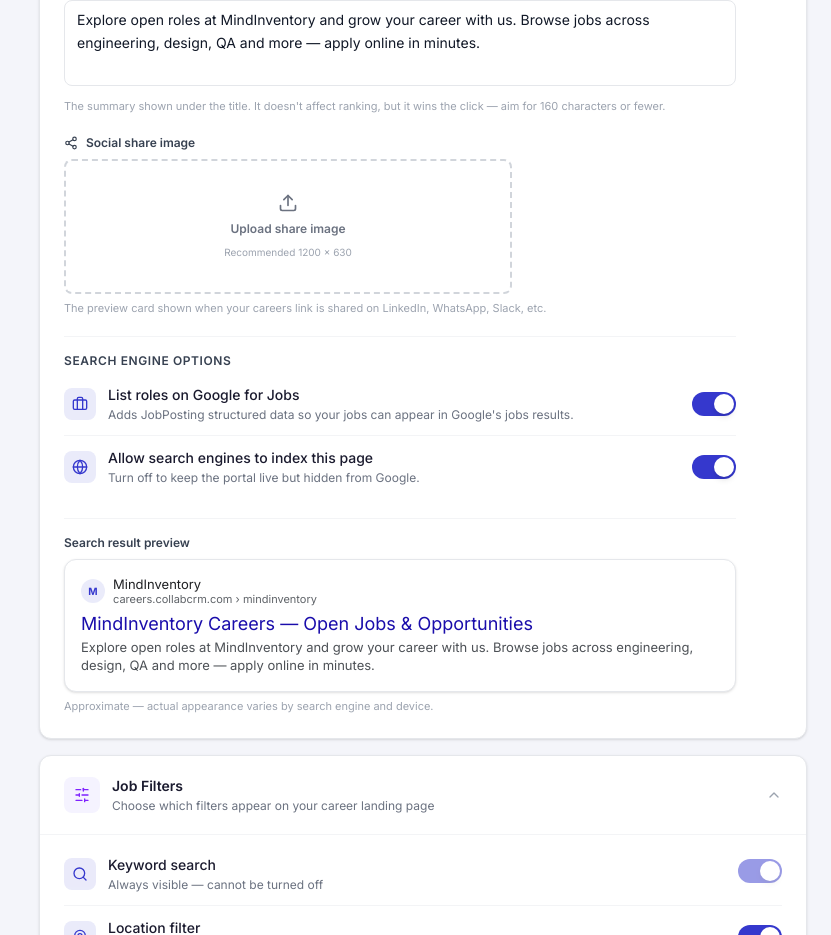
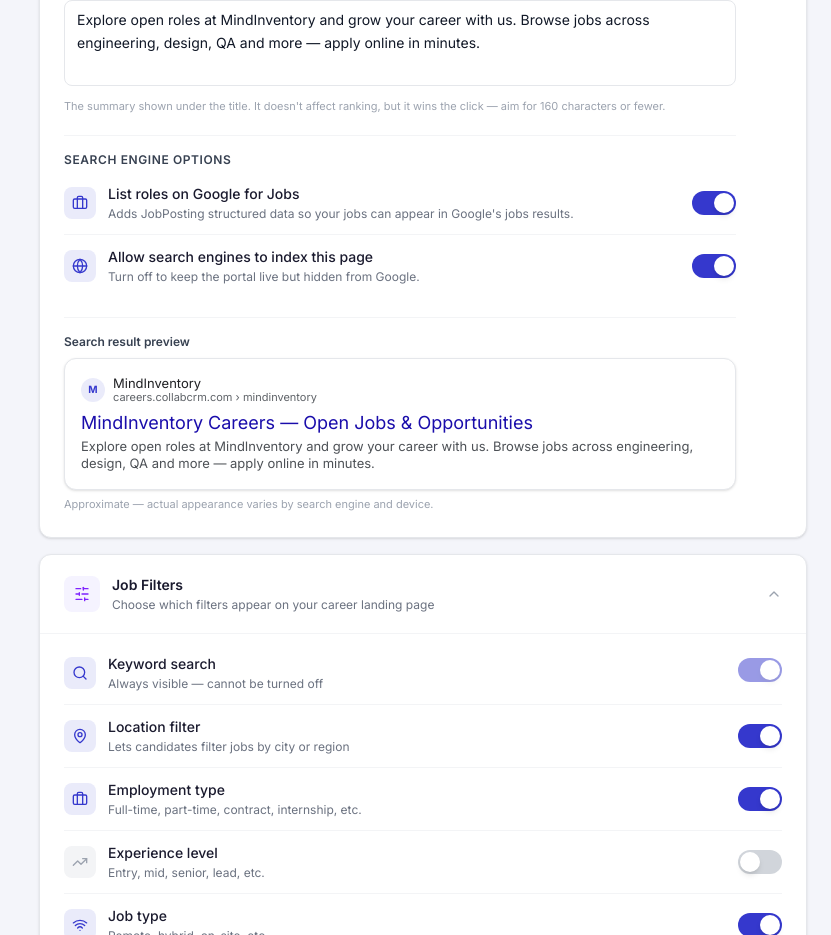
Before and after one commit to yashangvyas-cyber/CollabCareers, a React (Vite) app: page /crm/career-portal in a window 1280 px wide. Shown: the part 1400-2335 px from the top of the page, without its empty margins (449-1280 px from the left). Built offline with nearby package versions, Linux system fonts and the light colour scheme.

Commit message:
feat: remove social share image (og:image) upload functionality from CareerPortalPage

```diff
--- a/src/pages/CareerPortalPage.tsx
+++ b/src/pages/CareerPortalPage.tsx
@@ -6,7 +6,7 @@
   Code2, Copy, CheckCheck, ExternalLink,
   ChevronDown, ChevronUp, ChevronRight,
   SlidersHorizontal, Search, MapPin, Briefcase, TrendingUp, Wifi, Link2,
-  AlertTriangle, ShieldCheck, Palette, Upload, Trash2, Globe, Share2,
+  AlertTriangle, ShieldCheck, Palette, Upload, Trash2, Globe,
 } from 'lucide-react';
 import { BRAND_PRESETS, isLowContrastOnWhite, DEFAULT_APPEARANCE } from '../lib/theme';
 import type { PortalConfig } from '../store/types';
@@ -140,10 +140,8 @@
   // Local state, prefilled with sensible defaults; reset on Cancel.
   const [seoTitle, setSeoTitle] = useState(DEFAULT_SEO_TITLE);
   const [seoDescription, setSeoDescription] = useState(DEFAULT_SEO_DESCRIPTION);
-  const [seoOgImageUrl, setSeoOgImageUrl] = useState('');
   const [seoGoogleJobs, setSeoGoogleJobs] = useState(true);
   const [seoIndexable, setSeoIndexable] = useState(true);
-  const ogInputRef = useRef<HTMLInputElement>(null);
 
   // Appearance — local state, applied live to the store on change
   const [apTagline, setApTagline] = useState(portalConfig?.appearance?.tagline ?? DEFAULT_APPEARANCE.tagline);
@@ -169,14 +167,6 @@
       commitAppearance({ heroEnabled: true, heroImageUrl: url });
       setApHeroEnabled(true);
     };
-    reader.readAsDataURL(file);
-  };
-
-  const handleOgUpload = (e: React.ChangeEvent<HTMLInputElement>) => {
-    const file = e.target.files?.[0];
-    if (!file) return;
-    const reader = new FileReader();
-    reader.onload = () => setSeoOgImageUrl(reader.result as string);
     reader.readAsDataURL(file);
   };
 
@@ -244,7 +234,6 @@
     setApHeroImageUrl(portalConfig?.appearance?.heroImageUrl ?? DEFAULT_APPEARANCE.heroImageUrl);
     setSeoTitle(DEFAULT_SEO_TITLE);
     setSeoDescription(DEFAULT_SEO_DESCRIPTION);
-    setSeoOgImageUrl('');
     setSeoGoogleJobs(true);
     setSeoIndexable(true);
     setSaveAttempted(false);
@@ -587,54 +576,6 @@
                 </p>
               </div>
 
-              {/* Social share image (og:image) */}
-              <div>
-                <div className="flex items-center gap-2 mb-2">
-                  <Share2 className="w-3.5 h-3.5 text-[#374151]" />
-                  <label className="text-xs font-semibold text-[#374151]">Social share image</label>
-                </div>
-                <input ref={ogInputRef} type="file" accept="image/*" onChange={handleOgUpload} className="hidden" />
-                {seoOgImageUrl ? (
-                  <div className="space-y-3">
-                    {/* Link-preview card — mirrors how the link renders on LinkedIn / Slack */}
-                    <div className="rounded-lg overflow-hidden border border-[#E5E7EB] max-w-md">
-                      <img src={seoOgImageUrl} alt="Social share" className="w-full h-40 object-cover" />
-                      <div className="px-3 py-2 bg-[#F9FAFB] border-t border-[#E5E7EB]">
-                        <p className="text-[10px] uppercase tracking-wide text-[#9CA3AF]">{portalBase}</p>
-                        <p className="text-xs font-semibold text-[#1A1A2E] truncate">{seoTitle.trim() || DEFAULT_SEO_TITLE}</p>
-                        <p className="text-[11px] text-[#6B7280] truncate">{seoDescription.trim() || DEFAULT_SEO_DESCRIPTION}</p>
-                      </div>
-                    </div>
-                    <div className="flex items-center gap-2">
-                      <button
-                        onClick={() => ogInputRef.current?.click()}
-                        className="flex items-center gap-1.5 px-3.5 py-2 text-xs font-semibold text-[#374151] bg-white border border-[#E5E7EB] rounded-lg hover:border-[#3538CD]/30 hover:text-[#3538CD] transition-colors shadow-sm"
-                      >
-                        <Upload className="w-3.5 h-3.5" /> Replace
-                      </button>
-                      <button
-                        onClick={() => setSeoOgImageUrl('')}
-                        className="flex items-center gap-1.5 px-3 py-2 text-xs font-semibold text-[#9CA3AF] hover:text-red-500 transition-colors"
-                      >
-                        <Trash2 className="w-3.5 h-3.5" /> Remove
-                      </button>
-                    </div>
-                  </div>
-                ) : (
-                  <button
-                    onClick={() => ogInputRef.current?.click()}
-                    className="w-full max-w-md flex flex-col items-center justify-center gap-2 py-8 border-2 border-dashed border-[#D1D5DB] rounded-lg text-[#6B7280] hover:border-[#3538CD]/40 hover:text-[#3538CD] hover:bg-[#F9FAFB] transition-colors"
-                  >
-                    <Upload className="w-5 h-5" />
-                    <span className="text-xs font-semibold">Upload share image</span>
-                    <span className="text-[10px] text-[#9CA3AF]">Recommended 1200 × 630</span>
-                  </button>
-                )}
-                <p className="text-[11px] text-[#9CA3AF] mt-1.5">
-                  The preview card shown when your careers link is shared on LinkedIn, WhatsApp, Slack, etc.
-                </p>
-              </div>
-
               {/* Search engine options */}
               <div className="pt-4 border-t border-[#F3F4F6]">
                 <h4 className="text-xs font-semibold text-[#374151] uppercase tracking-wider mb-1">Search engine options</h4>
```
